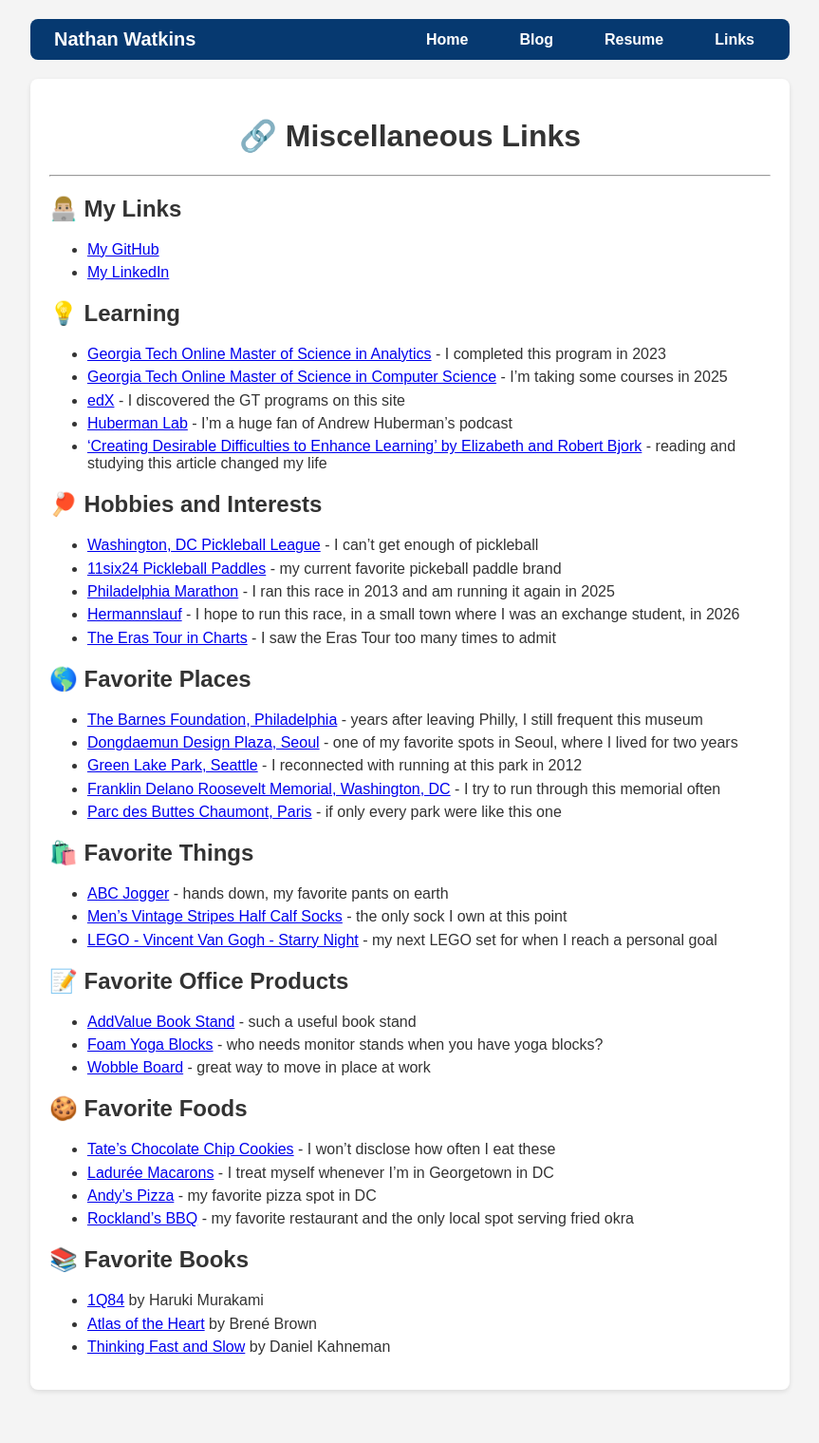
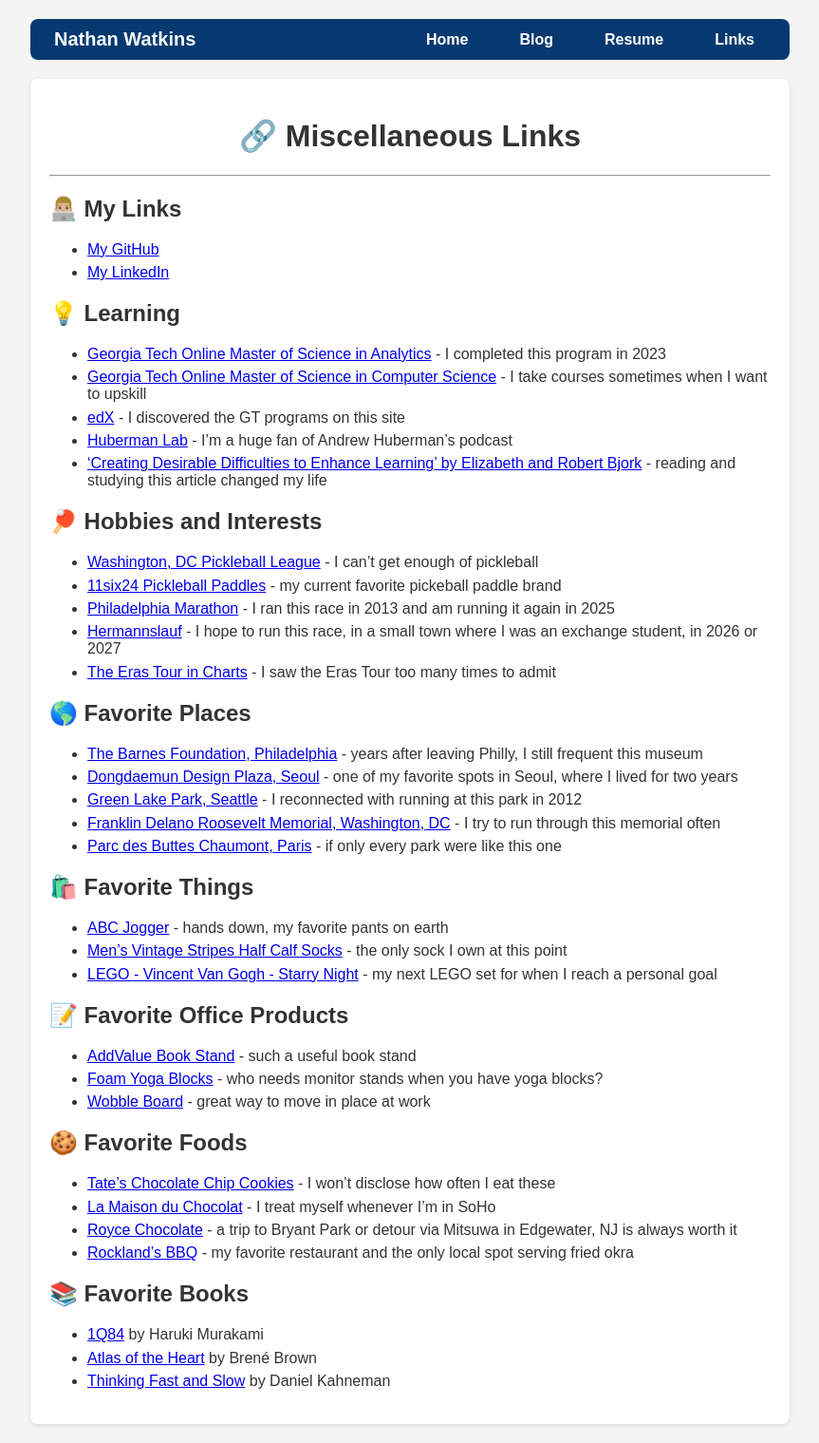
Before and after one commit to nathanwatkinsdc/nathanwatkinsdc.github.io, a Jekyll site: the page built from _pages/links.md, in a window 1280 px wide. Shown: the whole page at 95% size, without its empty margins (208-1071 px from the left). Built offline with Jekyll 4.4.1, drawn with Linux system fonts in a browser that asks for light colours; before the commit the page ends 1483 px from its top, so only the background shows below that.

Commit message:
Update links.md

```diff
--- a/_pages/links.md
+++ b/_pages/links.md
@@ -14,7 +14,7 @@
 
 ## 💡 Learning
 - [Georgia Tech Online Master of Science in Analytics](https://pe.gatech.edu/degrees/analytics) - I completed this program in 2023
-- [Georgia Tech Online Master of Science in Computer Science](https://omscs.gatech.edu/) - I'm taking some courses in 2025
+- [Georgia Tech Online Master of Science in Computer Science](https://omscs.gatech.edu/) - I take courses sometimes when I want to upskill
 - [edX](https://www.edx.org/) - I discovered the GT programs on this site
 - [Huberman Lab](https://www.hubermanlab.com/) - I'm a huge fan of Andrew Huberman's podcast
 - ['Creating Desirable Difficulties to Enhance Learning' by Elizabeth and Robert Bjork](https://bjorklab.psych.ucla.edu/wp-content/uploads/sites/13/2016/04/EBjork_RBjork_2011.pdf) - reading and studying this article changed my life
@@ -23,7 +23,7 @@
 - [Washington, DC Pickleball League](https://wdcpickleball.com) - I can't get enough of pickleball
 - [11six24 Pickleball Paddles](https://11six24.com/) - my current favorite pickeball paddle brand
 - [Philadelphia Marathon](https://www.philadelphiamarathon.com/) - I ran this race in 2013 and am running it again in 2025
-- [Hermannslauf](https://hermannslauf.de/) - I hope to run this race, in a small town where I was an exchange student, in 2026
+- [Hermannslauf](https://hermannslauf.de/) - I hope to run this race, in a small town where I was an exchange student, in 2026 or 2027
 - [The Eras Tour in Charts](https://flourish.studio/blog/taylor-swift-data-visualization/) - I saw the Eras Tour too many times to admit
 
 ## 🌎 Favorite Places
@@ -45,8 +45,8 @@
 
 ## 🍪 Favorite Foods
 - [Tate's Chocolate Chip Cookies](https://www.tatesbakeshop.com/chocolate-chip-cookies.html) - I won't disclose how often I eat these
-- [Ladurée Macarons](https://www.laduree.us/) - I treat myself whenever I'm in Georgetown in DC
-- [Andy's Pizza](https://www.eatandyspizza.com/) - my favorite pizza spot in DC
+- [La Maison du Chocolat](https://www.lamaisonduchocolat.com/en_us) - I treat myself whenever I'm in SoHo
+- [Royce Chocolate](https://roycechocolate.com/) - a trip to Bryant Park or detour via Mitsuwa in Edgewater, NJ is always worth it
 - [Rockland's BBQ](https://rocklands.com/) - my favorite restaurant and the only local spot serving fried okra
 
 ## 📚 Favorite Books
```
